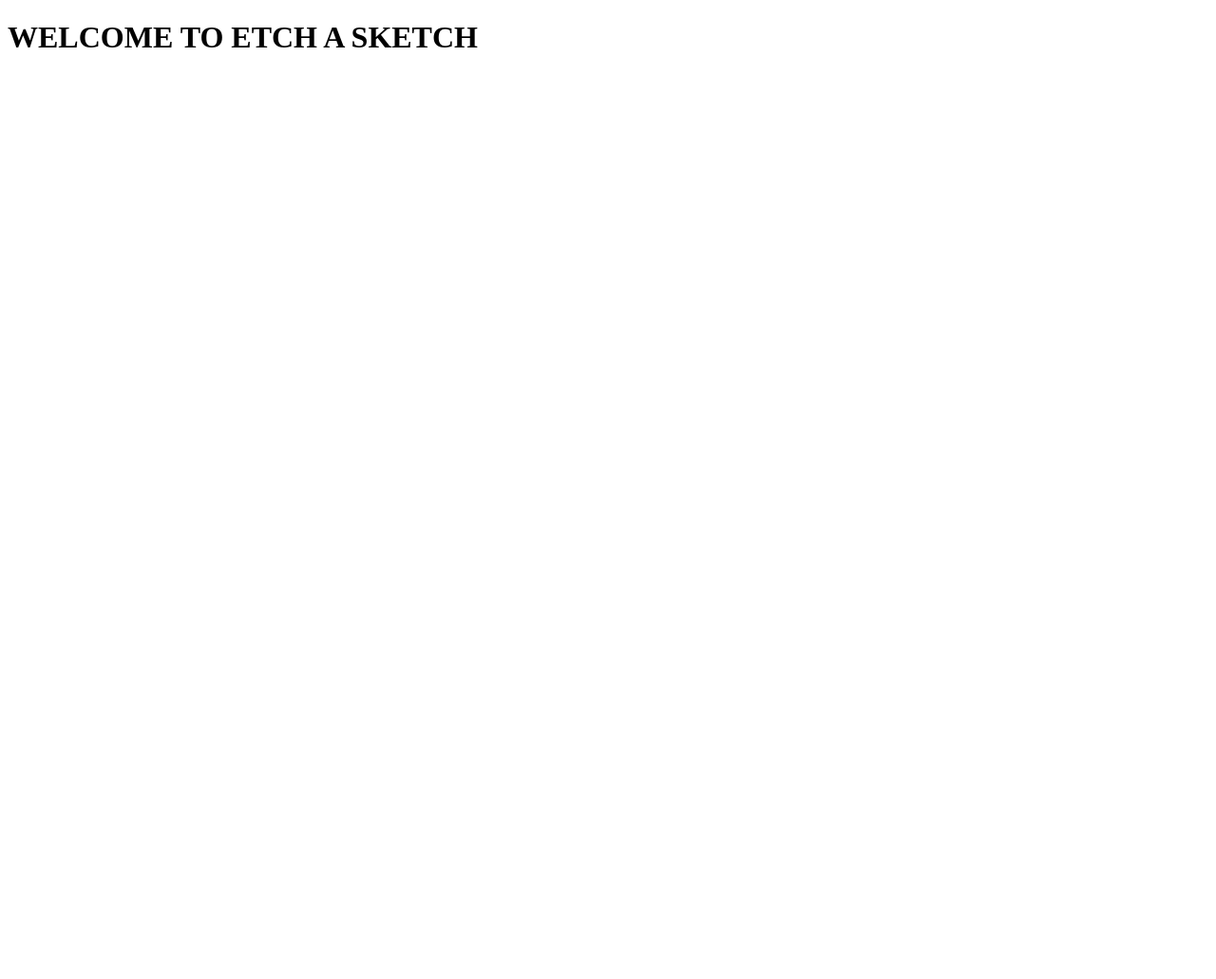
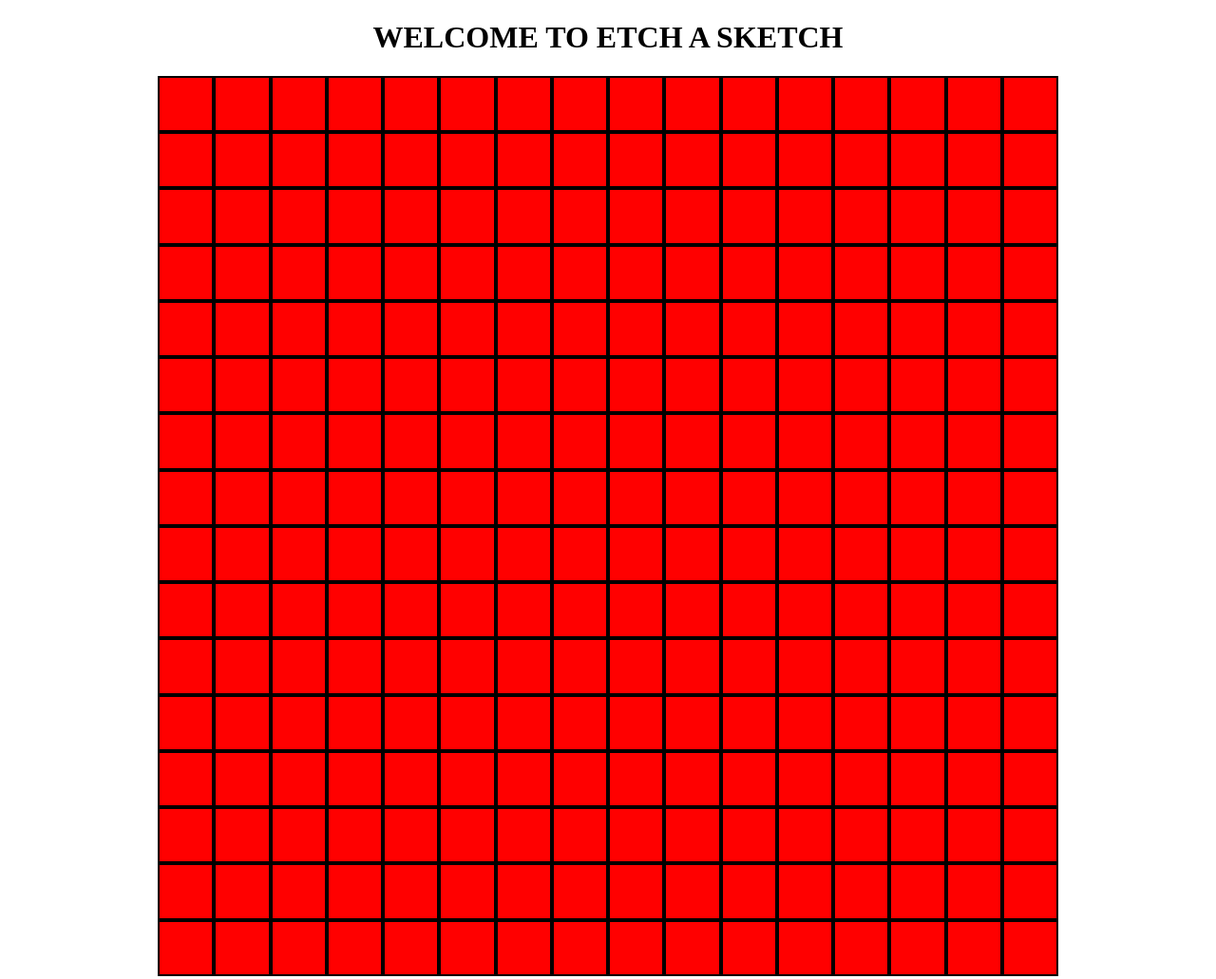
Before and after one commit to imahnn/etch-a-sketch, a plain HTML site: page index.html in a window 1280 px wide. Shown: the whole page at 95% size. Before the commit the page ends 800 px from the top, so only its background shows below. Drawn offline with Linux system fonts and the light colour scheme.

Commit message:
Add sketch boxes

```diff
--- a/index.html
+++ b/index.html
@@ -3,10 +3,12 @@
 <head>
     <meta charset="UTF-8">
     <meta name="viewport" content="width=device-width, initial-scale=1.0">
+    <link rel="stylesheet" href="style.css">
     <title>Etch A Sketch</title>
 </head>
 <body>
     <h1>WELCOME TO ETCH A SKETCH</h1>
+    <div class="container"></div>
     <script src="script.js"></script>
 </body>
 </html>
--- a/script.js
+++ b/script.js
@@ -1 +1,19 @@
-console.log("This is the log and your javascript is successfully connected and active")
+const container = document.querySelector(".container");
+const numberOfBoxes = 16;
+container.style.gridTemplateColumns = `repeat(${numberOfBoxes}, 1fr)`;
+
+function createRow(){
+    for (i = 0; i < numberOfBoxes; i++){
+        let gridBox = document.createElement("div");
+        container.appendChild(gridBox);
+        gridBox.style.backgroundColor = "red";
+        gridBox.style.aspectRatio = "1/1";
+        gridBox.style.padding = "auto";
+        gridBox.style.border = "2px solid black";
+    }
+}
+
+
+for (let i = 0; i < numberOfBoxes; i++){
+    createRow();
+}
--- /dev/null
+++ b/style.css
@@ -0,0 +1,9 @@
+h1{
+    text-align: center;
+}
+.container{
+    width: 75%;
+    display: grid;
+    justify-content: center;
+    justify-self: center;
+}
```
